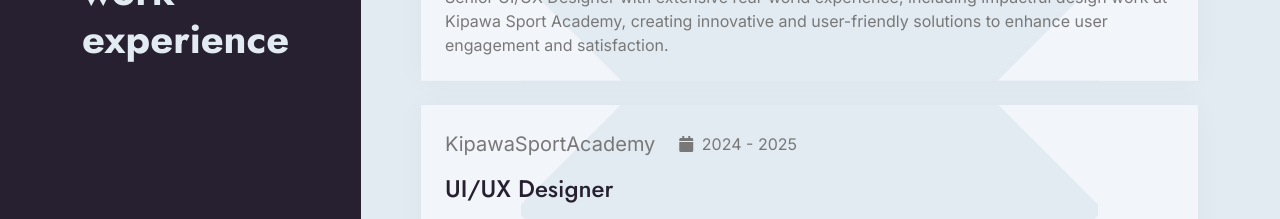
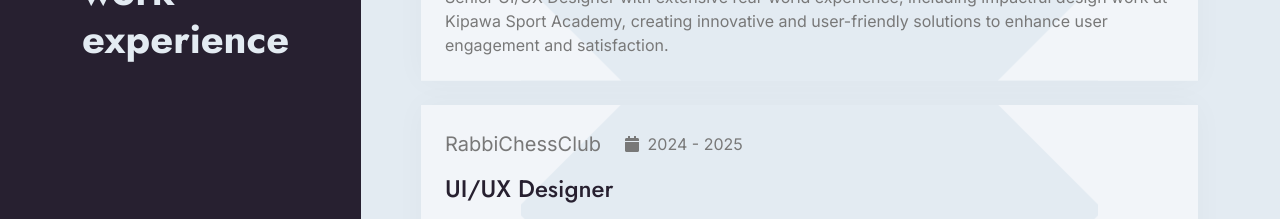
Before and after one commit to Brian-Niar/own-folio, a plain HTML site: page index.html in a window 1280 px wide. Shown: the part 2160-2379 px from the top of the page. Drawn offline with nearby package versions, Linux system fonts and the light colour scheme; a web font is replaced by a local one.

Commit message:
Update index.html

```diff
--- a/index.html
+++ b/index.html
@@ -264,7 +264,7 @@
                                 <div class="col-12">
                                     <div class="experience-item rounded p-4 h-100 wow fadeInUp" data-wow-delay="0.3s">
                                         <div class="d-flex align-items-center mb-3">
-                                            <p class="fs-5 mb-0 me-4">KipawaSportAcademy</p>
+                                            <p class="fs-5 mb-0 me-4">RabbiChessClub</p>
                                             <div>
                                                 <span class="fa fa-calendar me-1"></span> 2024 - 2025
                                             </div>
```
